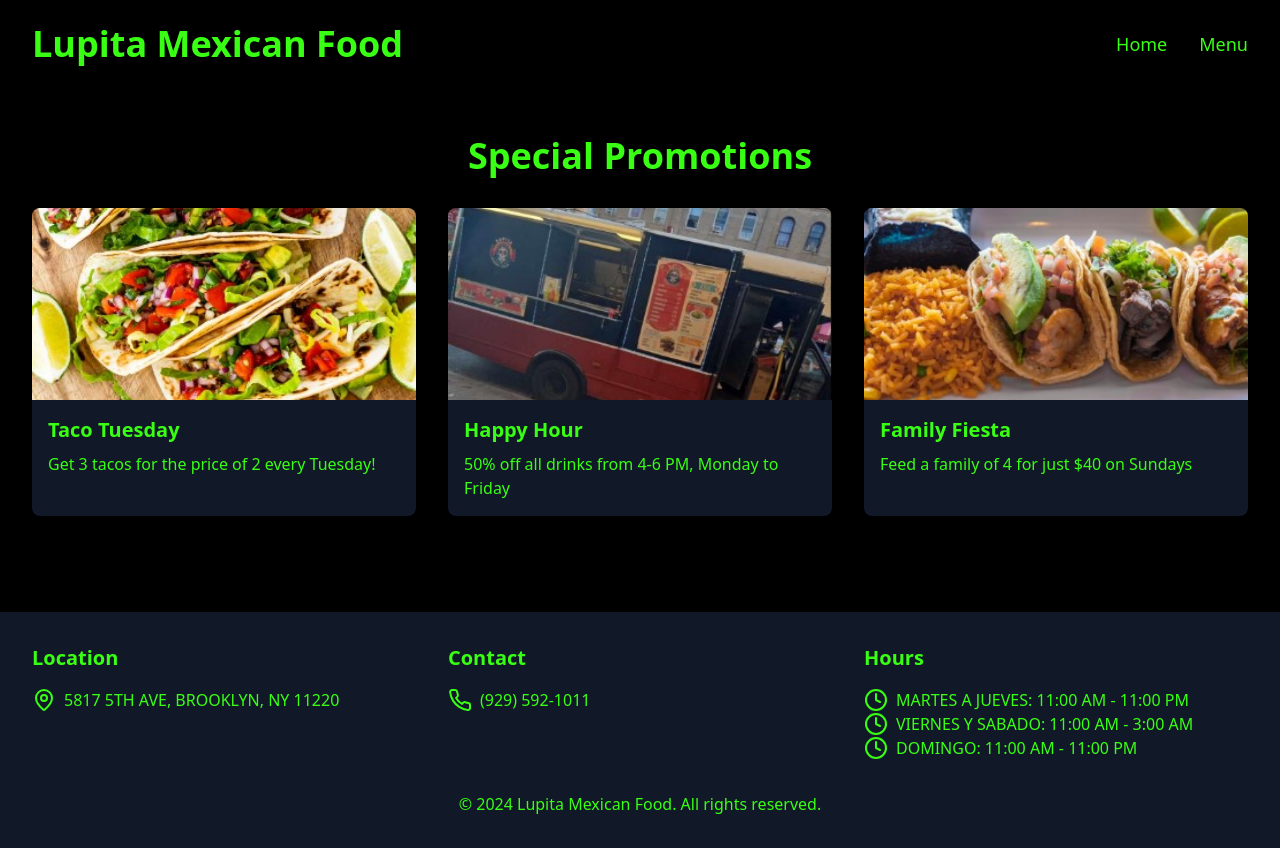
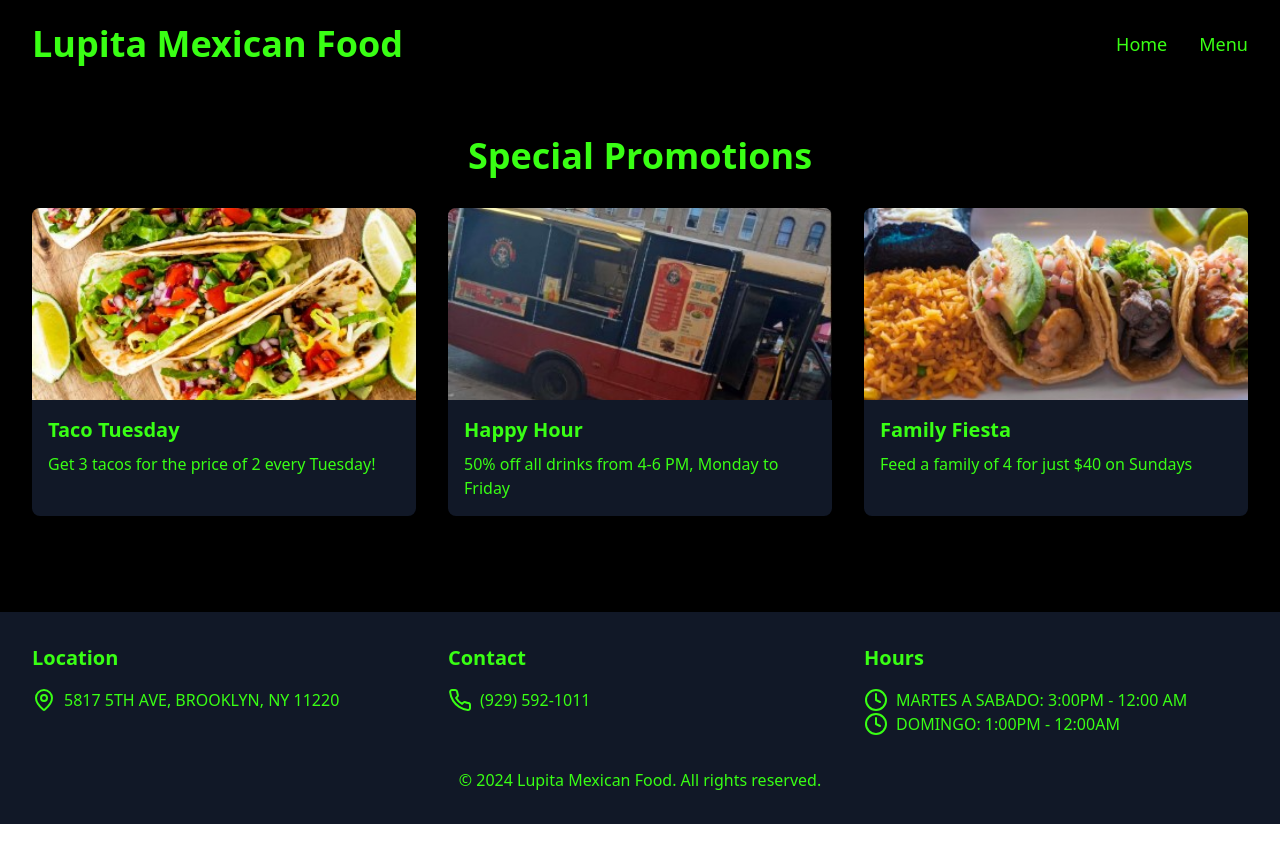
Before and after one commit to JessiP23/restaurant, a React (Create React App) app: page /promotions in a window 1280 px wide. After the commit the page ends 824 px from the top, so only its background shows below. Built offline with nearby package versions, Linux system fonts and the light colour scheme.

Commit message:
new hours

```diff
--- a/src/components/Footer.js
+++ b/src/components/Footer.js
@@ -16,9 +16,8 @@
         </div>
         <div>
           <h3 className="text-xl font-semibold mb-4">Hours</h3>
-          <p className="flex items-center"><Clock className="mr-2" /> MARTES A JUEVES: 11:00 AM - 11:00 PM</p>
-          <p className="flex items-center"><Clock className="mr-2" />VIERNES Y SABADO: 11:00 AM - 3:00 AM</p>
-          <p className="flex items-center"><Clock className="mr-2" />DOMINGO: 11:00 AM - 11:00 PM</p>
+          <p className="flex items-center"><Clock className="mr-2" /> MARTES A SABADO: 3:00PM - 12:00 AM</p>
+          <p className="flex items-center"><Clock className="mr-2" />DOMINGO: 1:00PM - 12:00AM</p>
         </div>
       </div>
       <div className="mt-8 text-center">
```
